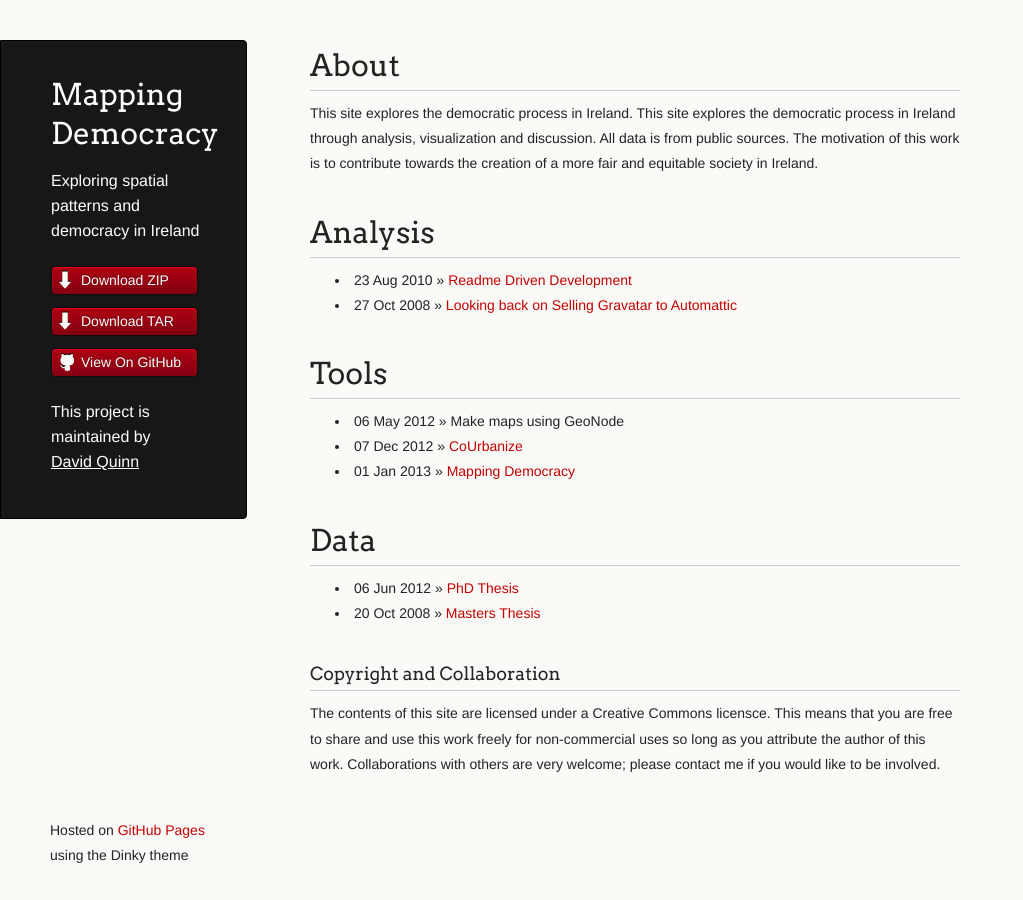
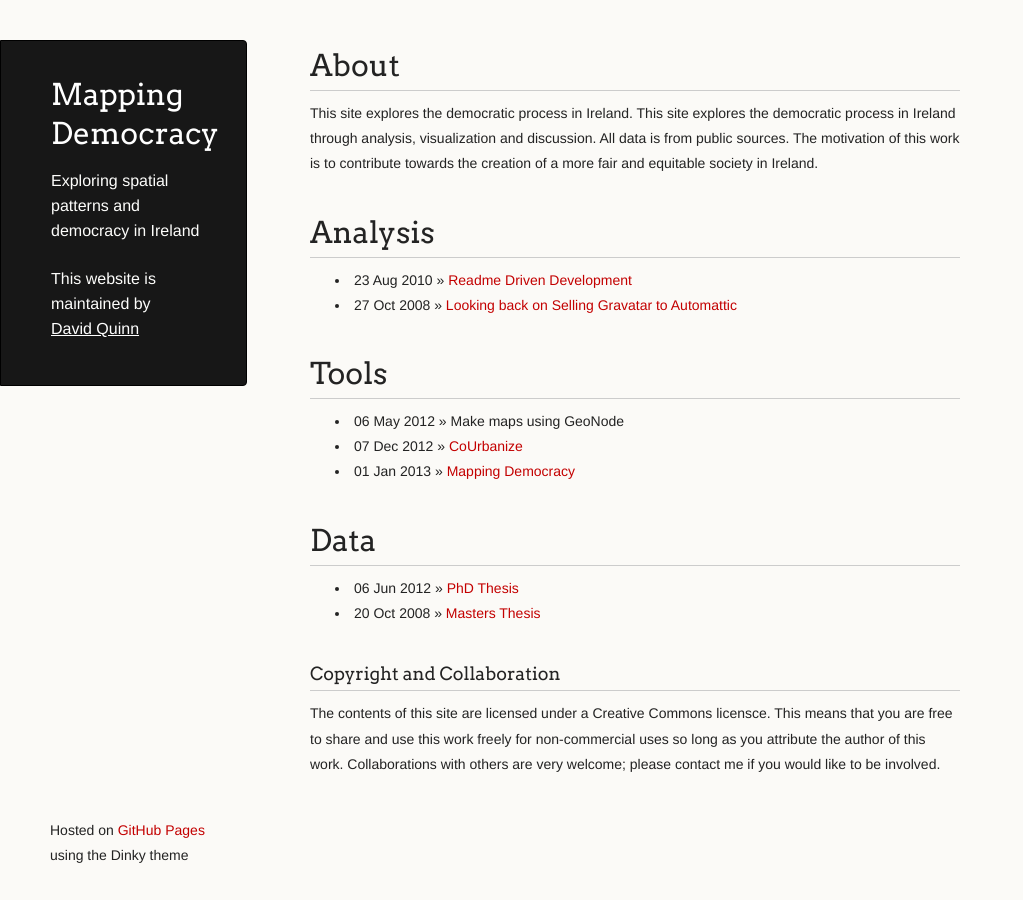
Before and after one commit to djq/mapping_democracy, a Jekyll site: the page built from index.html, in a window 1280 px wide. Shown: the whole page, without its empty margins (0-1023 px from the left). Built offline with Jekyll 4.4.1, drawn with Linux system fonts in a browser that asks for light colours; Markdown is read by kramdown in place of the engine named in the settings.

Commit message:
tweaking layout

```diff
--- a/_layouts/default.html
+++ b/_layouts/default.html
@@ -32,13 +32,13 @@ var WRInitTime=(new Date()).getTime();
         <h1 class="header">Mapping Democracy</h1>
         <p class="header">Exploring spatial patterns and democracy in Ireland</p>
 
-        <ul>
+        <!-- <ul>
           <li class="download"><a class="buttons" href="https://github.com/djq/mapping_democracy/zipball/master">Download ZIP</a></li>
           <li class="download"><a class="buttons" href="https://github.com/djq/mapping_democracy/tarball/master">Download TAR</a></li>
           <li><a class="buttons github" href="https://github.com/djq/mapping_democracy">View On GitHub</a></li>
-        </ul>
+        </ul> -->
 
-        <p class="header">This project is maintained by <a class="header name" href="https://djq.me">David Quinn</a></p>
+        <p class="header">This website is maintained by <a class="header name" href="https://djq.me">David Quinn</a></p>
 
 
       </header>
```
